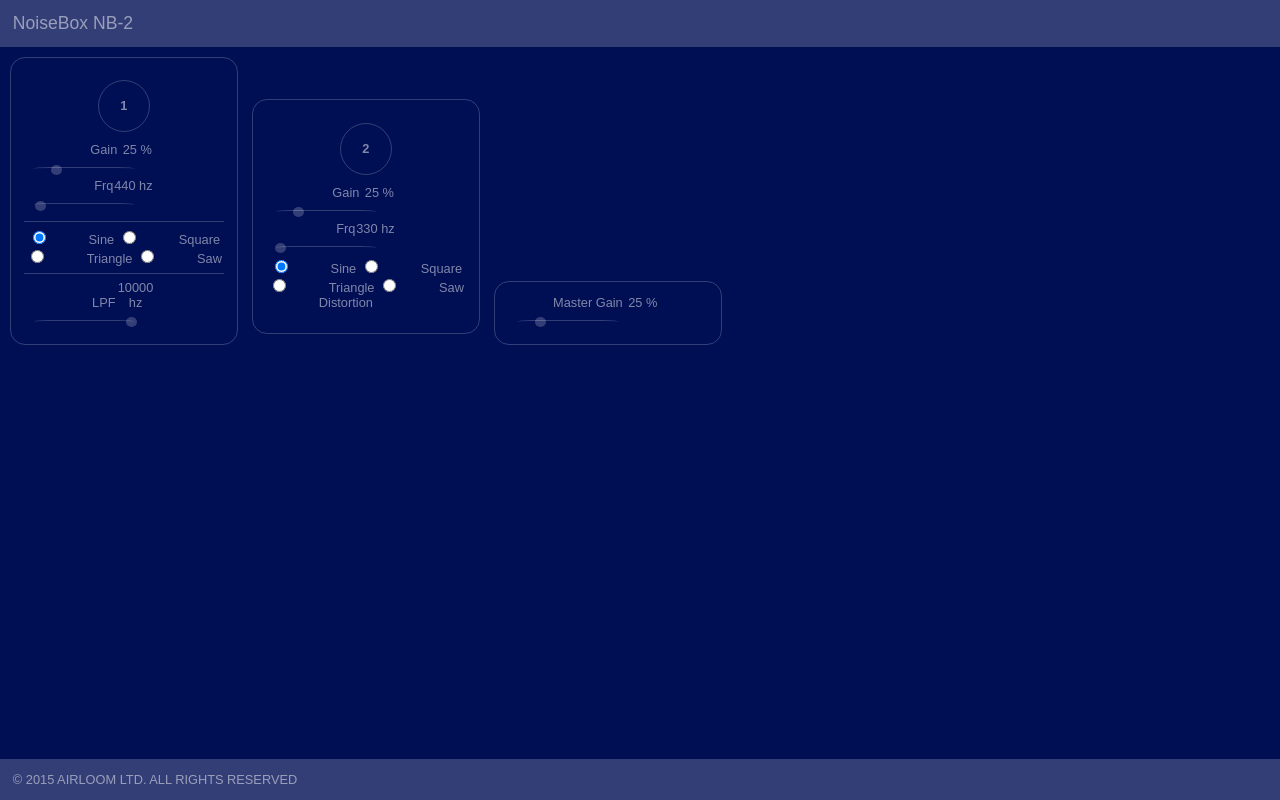
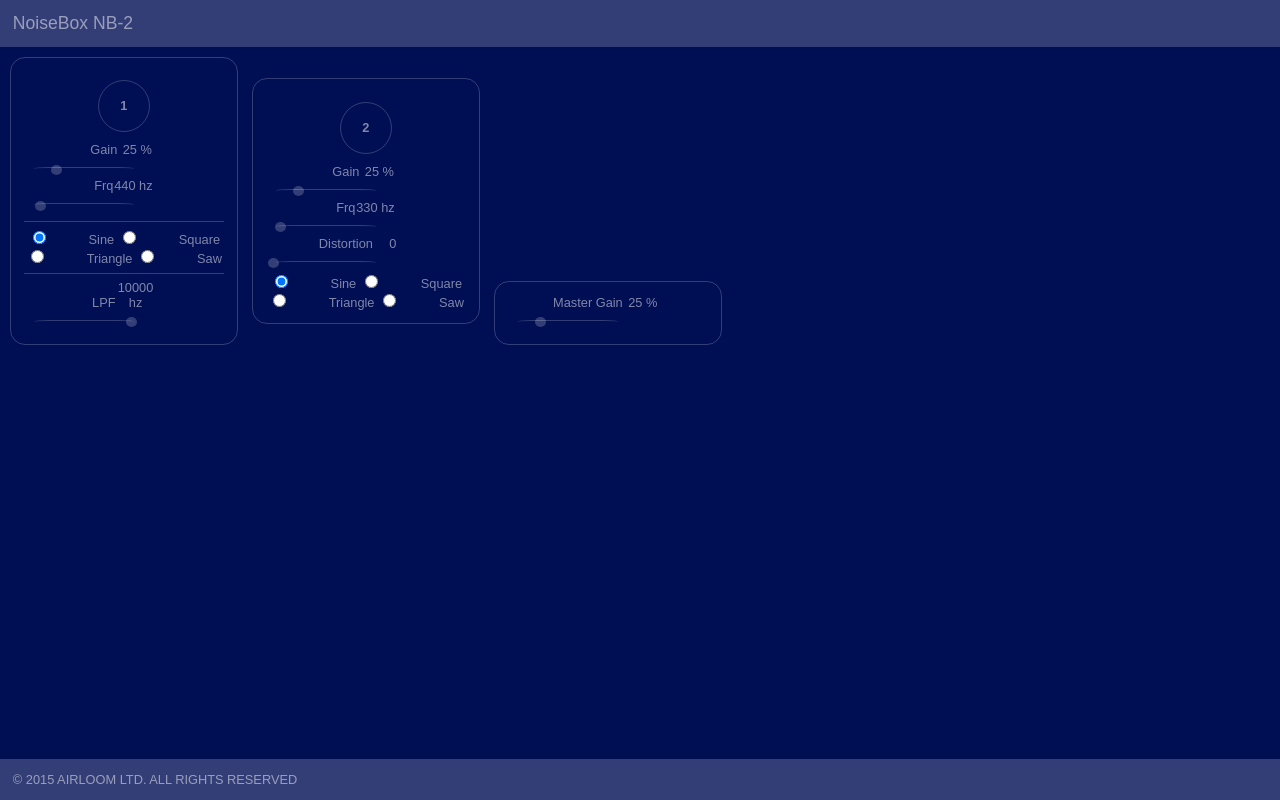
Before and after one commit to APriceDev/sandbocks, a plain HTML site: page soundlab/noisebox/nb-2/index.html in a window 1280 px wide. Drawn offline with Linux system fonts and the light colour scheme.

Commit message:
refactor oscTwo WaveShaper

```diff
--- a/soundlab/noisebox/nb-2/index.html
+++ b/soundlab/noisebox/nb-2/index.html
@@ -37,18 +37,25 @@
         <div class="toggle" id ="oscTwoCtrl" title="Osc Two Toggle">2</div>
         <label for="Osc Two Gain">Gain</label><span id="oscTwoVolumeState"></span>
         <div class="slider" id="oscTwoVol" title="Osc Two Gain"></div>
+
         <label for="Osc Two Frequency">Frq</label><span id="oscTwoFrqState"></span>
         <div class="slider" id="oscTwoFrq" title="Osc Two Frequency"></div>
+
+        <label for="Osc Two Distotion">Distortion</label><span id="oscTwoDistortiontState"></span>
+        <div class="slider" id="oscTwoDistortion" title="Osc Two Distotion"></div>
+
         <div id="oscTwoWaveState">
             <input type="radio" id="sineOscTwo" name="oscTwoWave" title="sine" checked="checked"><label for="sine"><span></span>Sine</label>
             <input type="radio" id="squareOscTwo" name="oscTwoWave" title="square"><label for="square"><span></span>Square</label>
             <input type="radio" id="triangleOscTwo" name="oscTwoWave" title="triangle"><label for="triangle"><span></span>Triangle</label>
             <input type="radio" id="sawtoothOscTwos" name="oscTwoWave" title="sawtooth"><label for="sawtooth"><span></span>Saw</label>
         </div>
+
+        <!--
         <div id="oscTwoDistortion">
             <label for="oscTwoDistAmt">Distortion</label><span id="oscTwoDistAmtState"></span>
             <div class="slider" id="oscTwoDistAmt" title="Dist"></div>
-        </div>
+        </div> -->
     </div>
 
     <!-- Master -->
--- a/soundlab/noisebox/nb-2/js/app.js
+++ b/soundlab/noisebox/nb-2/js/app.js
@@ -39,8 +39,10 @@
         oscTwoFrq,
         oscTwoFrqLevel = 330,
         oscTwoFrqState,
+        oscTwoDistortion,
+        oscTwoDistortionAmt = 0,
+        oscTwoDistortiontState,
         oscTwoWaveState,
-        oscTwoDistortion,
         oscTwoCtrl,
         oscTwoToggle = "stop";
 
@@ -55,6 +57,7 @@
 
             oscTwoVol = $("#oscTwoVol");
             oscTwoFrq = $("#oscTwoFrq");
+            oscTwoDistortion = $("#oscTwoDistortion");
 
             masterVol.slider({
                 //orientation: "vertical",
@@ -141,11 +144,24 @@
                     updateOscTwoFrq(ui.value, this, oscTwoFrqState, hertz);
                 }
             });
+
+            oscTwoDistortion.slider({
+                //orientation: "vertical",
+                min: 0,
+                max: 500,
+                step: 1,
+                value: oscTwoDistortionAmt,
+                slide: function(e, ui){
+                    updateOscTwoDistortionAmt(ui.value, this, oscTwoDistortiontState, "");
+                },
+                change: function(e, ui){
+                    updateOscTwoDistortionAmt(ui.value, this, oscTwoDistortiontState, "");
+                }
+            });
         });
 
 // waveshaper for oscillator two  *******************************************************
 
-    // function from MDN docs
     var makeDistortionCurve = function (amount) {
         var k = typeof amount === 'number' ? amount : 50,
         n_samples = 44100,
@@ -257,7 +273,7 @@
                 // assign values
                 oscTwo.type = oscTwoWaveType;
                 oscTwo.frequency.value = oscTwoFrqLevel;
-                oscTwoDistortion.curve = makeDistortionCurve(400);
+                //oscTwoDistortion.curve = makeDistortionCurve(400);
                 oscTwoDistortion.oversample = '4x';
 
                 // update values
@@ -317,6 +333,18 @@
             };
         };
 
+        var updateOscTwoDistortionAmt = function(value, el, htmlObject, str){
+
+            value === undefined ? oscTwoDistortionAmt : oscTwoDistortionAmt = value;
+
+            if(oscTwoDistortion){
+                 oscTwoDistortion.curve = makeDistortionCurve(oscTwoDistortionAmt);
+            }
+            if(el !== undefined){
+                htmlObject.firstChild.nodeValue = value + str;
+            }
+        };
+
  // utilities  *******************************************************
         var updateMasterGain = function(value, el, htmlObject, str){
 
@@ -369,6 +397,8 @@
             oscTwoVolumeState.innerHTML = (parseInt(oscTwoVolLevel * 100)) + percent;
             oscTwoFrqState = document.getElementById("oscTwoFrqState");
             oscTwoFrqState.innerHTML = oscTwoFrqLevel + hertz;
+            oscTwoDistortiontState = document.getElementById("oscTwoDistortiontState");
+            oscTwoDistortiontState.innerHTML = oscTwoDistortionAmt;
             oscTwoWaveState = document.getElementById("oscTwoWaveState");
 
             audioCtx = new AudioContext();
```
